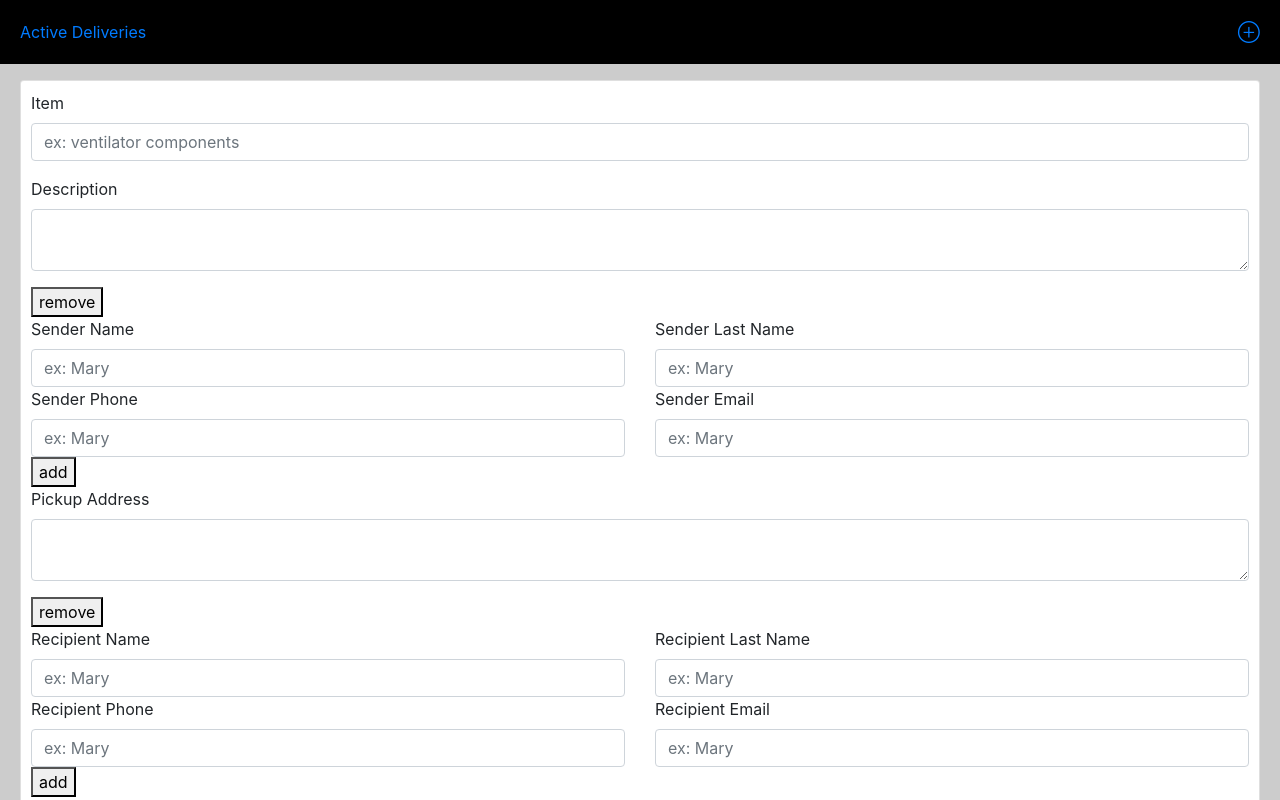
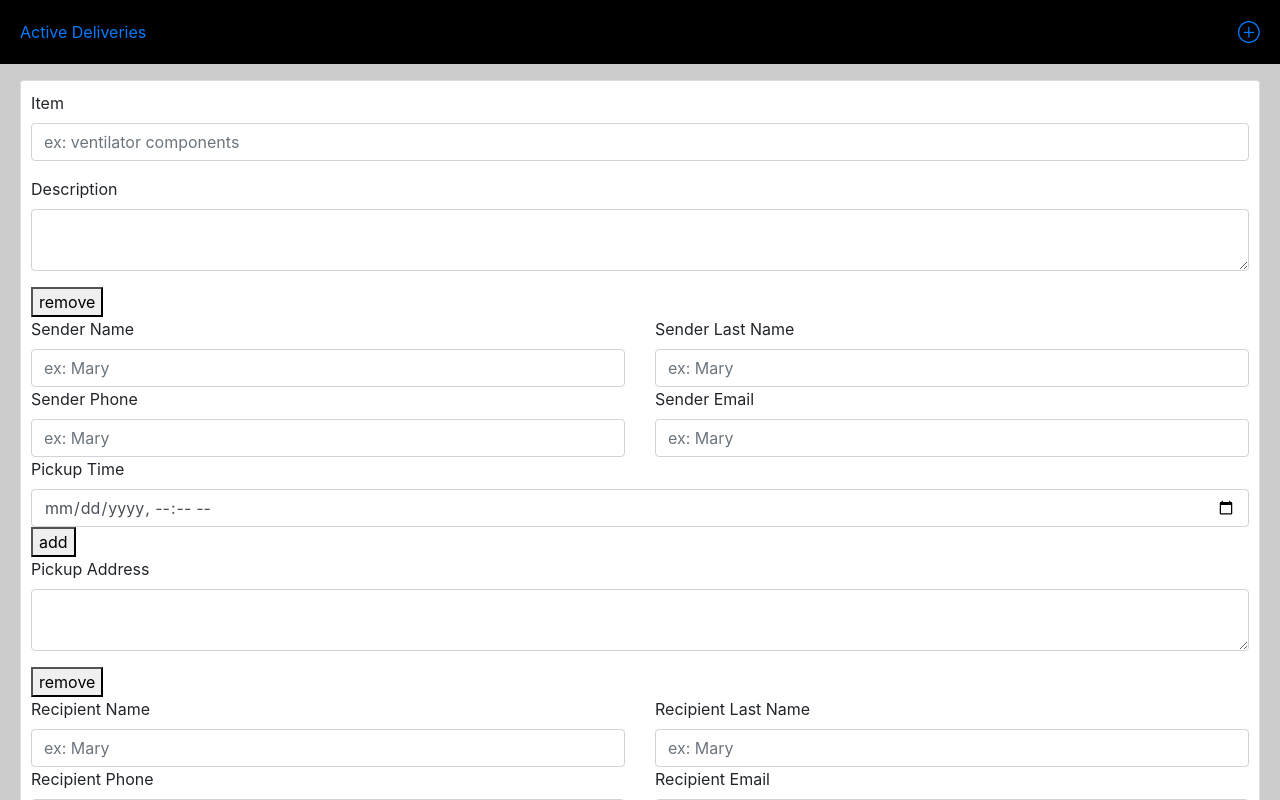
Before and after one commit to chrislewis/covourier, a React (Create React App) app in the folder web-app/: page /delivery in a window 1280 px wide. Shown: the top 800 px of the page. Built offline with nearby package versions, Linux system fonts and the light colour scheme.

Commit message:
start with datetime-local native input for date+time

```diff
--- a/web-app/src/components/NewDelivery.js
+++ b/web-app/src/components/NewDelivery.js
@@ -1,15 +1,8 @@
 import React, { Component } from 'react';
-import Form from 'react-bootstrap/Form';
 import Button from 'react-bootstrap/Button';
 import { Formik, Form as Formk, Field, FieldArray } from 'formik';
 
 class NewDelivery extends Component {
-
-    getGMapsURI(raw) {
-        const clean = raw.replace("\n", ",");
-        const encoded = encodeURIComponent(clean);
-        return `https://www.google.com/maps/search/?api=1&query=${encoded}`;
-    }
 
     render() {
         return (
@@ -19,6 +12,7 @@ class NewDelivery extends Component {
                     item: '',
                     description: '',
                     senders: [{ firstName: '', lastName: '', phone: '', email: '' }],
+                    pickupTime: new Date().toISOString(),
                     recipients: [{ firstName: '', lastName: '', phone: '', email: '' }]
                 }}
                  onSubmit={(values, { setSubmitting }) => {
@@ -126,6 +120,12 @@ class NewDelivery extends Component {
                                         />
                                     </div>
                                 </div>
+
+                                <div>
+                                    <label for="pickupTime">Pickup Time</label>
+                                    <input class="form-control" id="pickupTime" name="pickupTime" type="datetime-local" onChange={(e) => values.pickupTime = e.currentTarget.value} />
+                                </div>
+
                                 <button type="button" onClick={() => arrayHelpers.push({})}>add</button>
                             </div>
                         ))}</>
```
